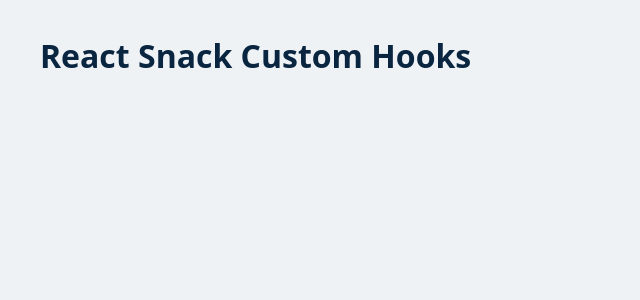
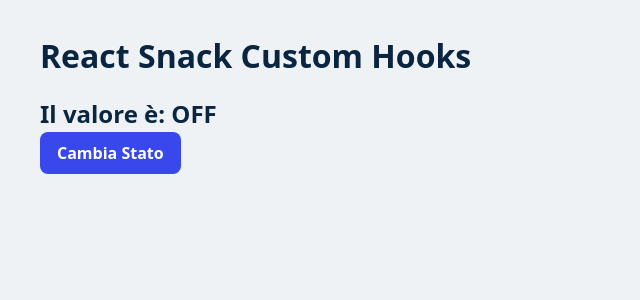
Before and after one commit to emanuelefavero/ex-react-snack-customhooks, a React (Vite) app: page / in a window 1280 px wide. Shown: the top 300 px of the page, without its empty margins (0-640 px from the left). Built offline with nearby package versions, Linux system fonts and the light colour scheme.

Commit message:
feat: add useSwitch

```diff
--- a/src/App.jsx
+++ b/src/App.jsx
@@ -1,9 +1,24 @@
+import { Button } from './components/ui/Button';
+import { useSwitch } from './hooks/useSwitch';
 import './App.css';
+
+const Snack1 = () => {
+  const [isOn, toggle] = useSwitch();
+
+  return (
+    <div>
+      <h2>Il valore è: {isOn ? 'ON' : 'OFF'}</h2>
+      <Button onClick={toggle}>Cambia Stato</Button>
+    </div>
+  );
+};
 
 export const App = () => {
   return (
     <main className='container'>
       <h1>React Snack Custom Hooks</h1>
+
+      <Snack1 />
     </main>
   );
 };
--- /dev/null
+++ b/src/hooks/useSwitch.js
@@ -0,0 +1,9 @@
+import { useState } from 'react';
+
+export const useSwitch = (initialState = false) => {
+  const [isOn, setIsOn] = useState(initialState);
+
+  const toggle = () => setIsOn(prev => !prev);
+
+  return [isOn, toggle];
+};
```
